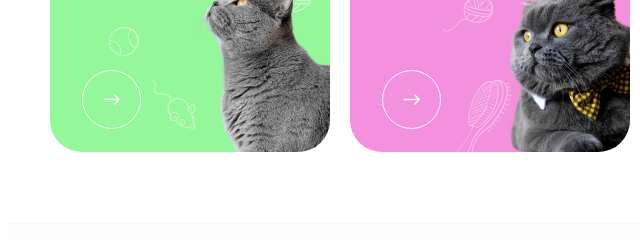
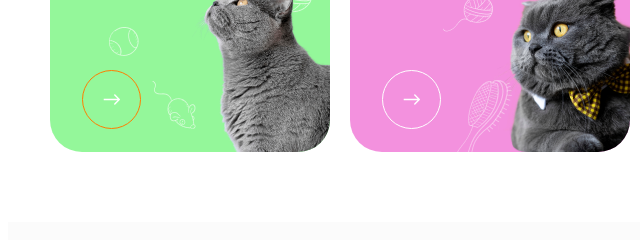
Before and after one commit to Alinatiurina/test, a plain HTML site: page index.html in a window 1280 px wide. In both pictures the pointer is over the button 111 px from the left and 2927 px from the top of the page. Shown: the part 2828-3068 px from the top of the page, 0-640 px from the left. Drawn offline with nearby package versions, Linux system fonts and the light colour scheme.

Commit message:
Update style.css

```diff
--- a/style.css
+++ b/style.css
@@ -710,6 +710,11 @@ ul {
   background-color: transparent;
   margin-top: 36px;
 }
+.popular-btn:hover,
+.popular-btn:focus,
+.popular-btn:active {
+  border: 1px solid #ff7d01;
+}
 .popular-img {
   position: absolute;
   bottom: 0;
```
